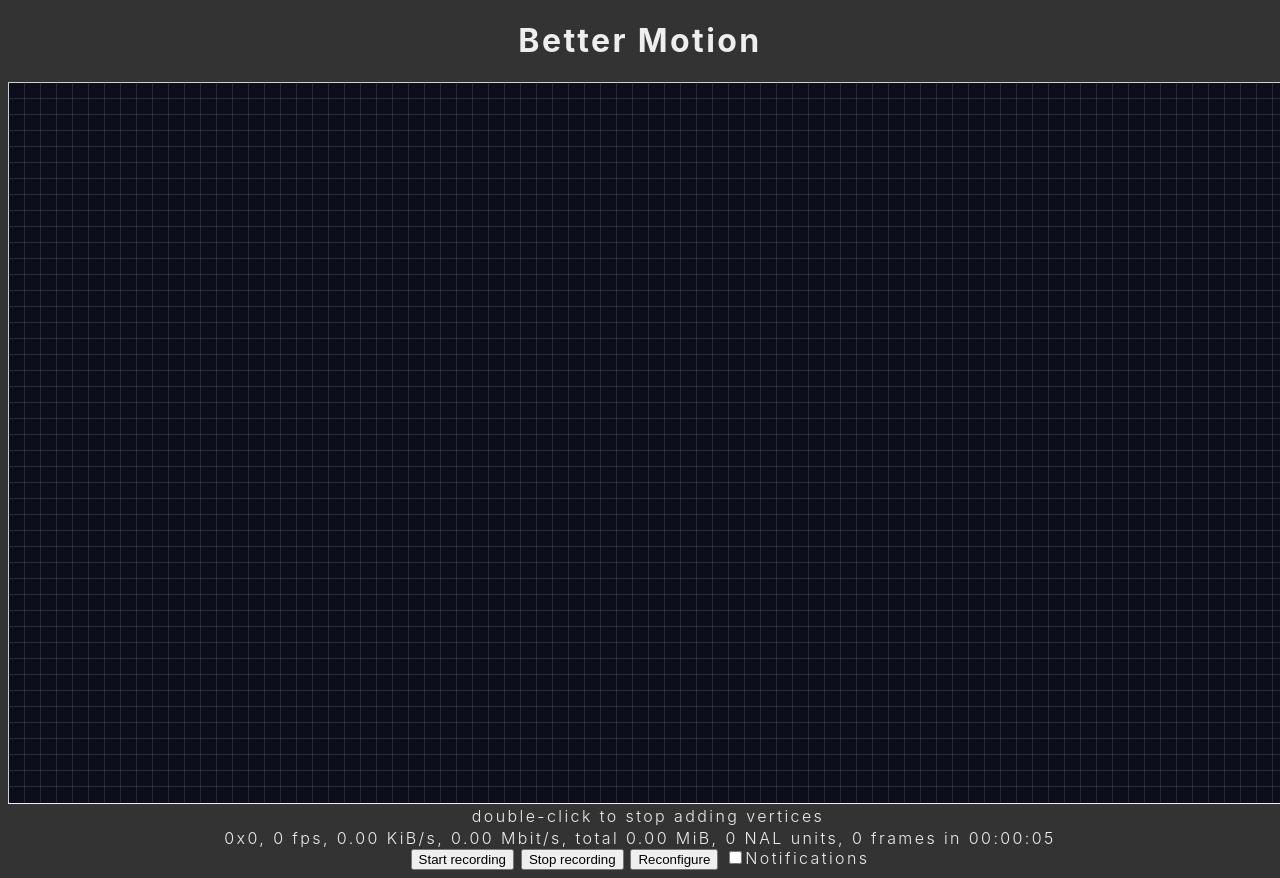
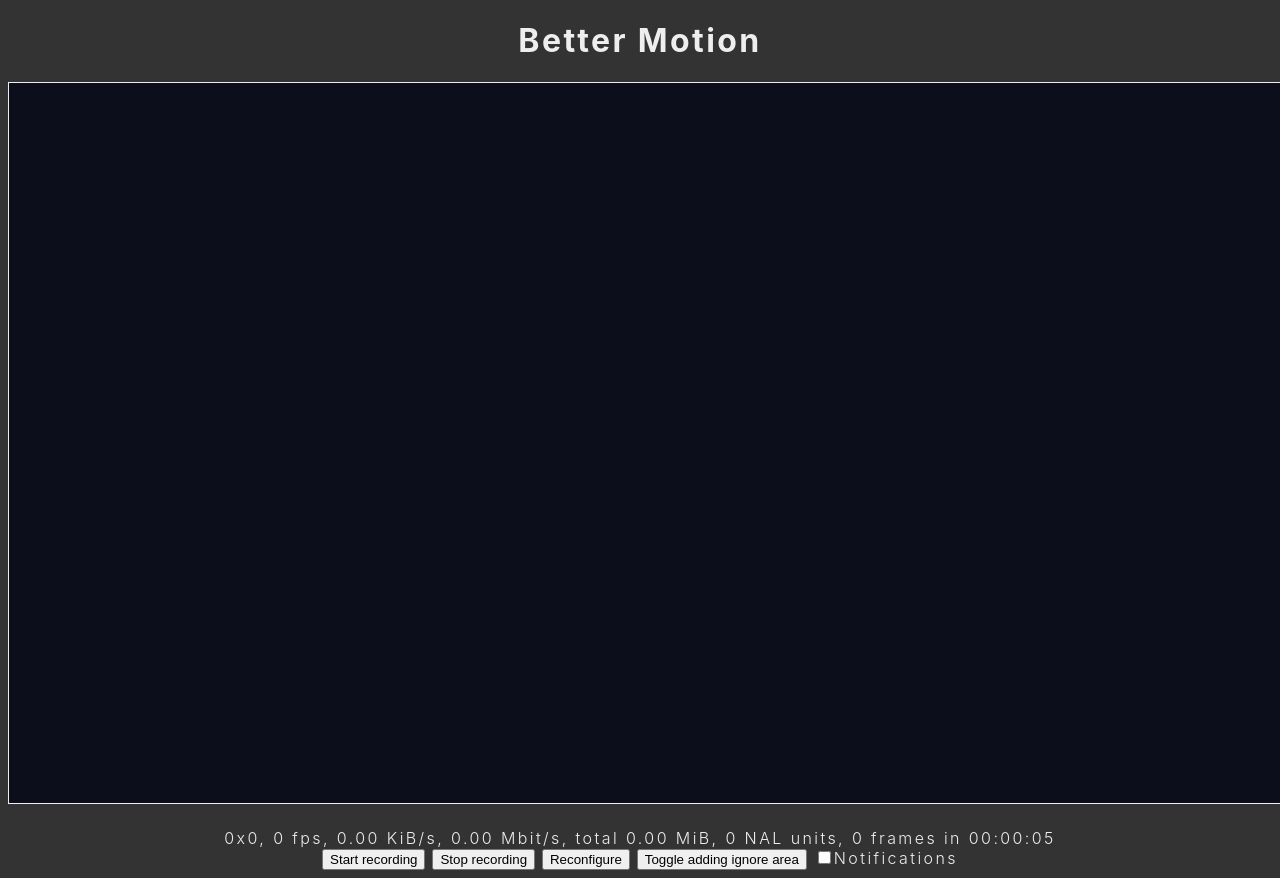
Before and after one commit to romland/xorzee, a Svelte app in the folder client/: page / in a window 1280 px wide. Built offline with nearby package versions, Linux system fonts and the light colour scheme; no server answers.

Commit message:
Ignore area support (also show it)

```diff
--- a/client/src/components/Player.svelte
+++ b/client/src/components/Player.svelte
@@ -3,6 +3,7 @@
 	import Fullscreen from "./Fullscreen.svelte";
 	import BroadwayStats, { onNALunit } from "./BroadwayStats.svelte";
 	import PolyDraw from "./PolyDraw.svelte";
+	import PolyShow from "./PolyShow.svelte";
 	import { copyGeography } from "../lib/utils.js";
 
 	import {
@@ -22,6 +23,7 @@
 	const motionStreamPort = 8082;
 	const reconnectInterval = 0;// 2000;		// set to 0 for no auto-reconnect
 
+	let settings = null;
 	let wsUrl;
 	let container;
 	let videoPlayer;
@@ -66,6 +68,11 @@
 
 	function handleServerMessage(msg)
 	{
+		if(msg.settings) {
+			console.log("Got settings from server");
+			settings = msg.settings;
+		}
+
 		console.log("handleServerMessage()", msg);
 	}
 
@@ -73,9 +80,9 @@
 	{
 		sendMessage(
 			{
-				scope	: "stream",
+				scope	: "general",
 				verb	: "reconfigure",
-				settings : {
+				data : {
                 	"width"				: 1280,
                 	"height"			: 720,
                 	"framerate"			: 24,
@@ -141,7 +148,7 @@
 
 	function setIgnoreArea(e)
 	{
-		console.log("TODO, pass ignore area to server:", e.detail.data);
+		console.log("Got ignore area, passing to server:", e.detail.data);
 
 		sendMessage(
 			{
@@ -150,8 +157,9 @@
 				data	: e.detail.data
 			}
 		);
+	}
 
-	}
+	let drawingIgnoreArea = false;
 
 </script>
 
@@ -162,8 +170,12 @@
 			<!-- videoCanvas will be inserted above by Broadway -->
 			<canvas on:dblclick={ () => toggleFullScreen(onRequest, onExit) } bind:this={motionCanvas}/>
 
-			<div id="polydrawContainer" style="width: 1200px; height: 1200px; z-index: 100; position: absolute; top: 10px; left: 10px;">
-				<PolyDraw placeOn={videoCanvas} on:complete={setIgnoreArea}></PolyDraw>
+			<div id="polydrawContainer" style="width: 1280px; height: 720px; z-index: 10; position: absolute;">
+				{#if drawingIgnoreArea}
+					<PolyDraw placeOn={videoCanvas} on:complete={setIgnoreArea}></PolyDraw>
+				{:else if settings}
+					<PolyShow points={settings.ignoreArea}></PolyShow>
+				{/if}
 			</div>
 		</div>
 
@@ -176,6 +188,7 @@
 	<button on:click={btnRecordStart}>Start recording</button>
 	<button on:click={btnRecordStop}>Stop recording</button>
 	<button on:click={reconfigureStream}>Reconfigure</button>
+	<button on:click={() => drawingIgnoreArea = !drawingIgnoreArea}>Toggle adding ignore area</button>
 
 	<input type="checkbox" on:change={toggleNotifications}/>Notifications
 
--- a/client/src/components/PolyDraw.svelte
+++ b/client/src/components/PolyDraw.svelte
@@ -12,6 +12,8 @@
 	const GRID_SIZE = 16;
 	const dispatch = createEventDispatcher();
 
+	let scrollLeft, scrollTop;
+
 	function getMousePosition(e)
 	{
 		// XXX:
@@ -21,8 +23,8 @@
 
 		if(GRID) {
 			return {
-				x :	(Math.round((e.pageX - svgRect.left) / GRID_SIZE) * GRID_SIZE),
-				y :	(Math.round((e.pageY - svgRect.top) / GRID_SIZE) * GRID_SIZE)
+				x :	(Math.round((e.pageX - svgRect.left - scrollLeft) / GRID_SIZE) * GRID_SIZE),
+				y :	(Math.round((e.pageY - svgRect.top - scrollTop) / GRID_SIZE) * GRID_SIZE)
 			};
 		} else {
 			return {
@@ -171,8 +173,9 @@
 		}
 	}
 
+</script>
 
-</script>
+<svelte:window bind:scrollX={scrollLeft} bind:scrollY={scrollTop}></svelte:window>
 
 	<svg id="svg"
 			on:contextmenu={(e)=>{ return false}}
@@ -181,8 +184,7 @@
 			on:mouseup|preventDefault|stopPropagation={mouseUp}
 			height="100%"
 			width="100%"
-			style="
-			"
+			style=""
 		>
 
 		<defs>
@@ -206,7 +208,8 @@
 			stroke-width:1;
 		"/>
 
-    <rect width="100%" height="100%" fill="url(#grid)" />
+	    <rect width="100%" height="100%" fill="url(#grid)" />
+	</svg>
 
-	</svg>
-	double-click to stop adding vertices
+Instructions:
+- click on same spot twice to end the polygon
--- /dev/null
+++ b/client/src/components/PolyShow.svelte
@@ -0,0 +1,29 @@
+<script>
+	export let points;
+	let strPoints = "";
+
+	console.log("PolyShow", points);
+	for(let i = 0; i < points.length; i++) {
+		if(strPoints.length > 0) {
+			strPoints += " ";
+		}
+		// TODO: Scale to current resolution (these come in 1920x1088)
+		strPoints += points[i].x + "," + points[i].y;
+	}
+
+</script>
+
+	<svg id="svg"
+		height="100%"
+		width="100%"
+		style=""
+	>
+		<polyline id="polyline"
+			style="
+				fill: #33333350;
+				stroke: black;
+				stroke-width: 1
+			"
+			points={strPoints}
+		/>
+	</svg>
```
Also changed, not shown: 1 other file (tests, documents, lock files or other folders).
